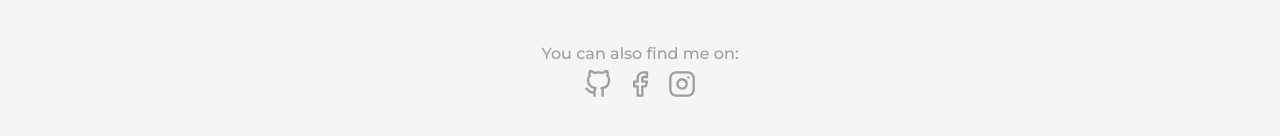
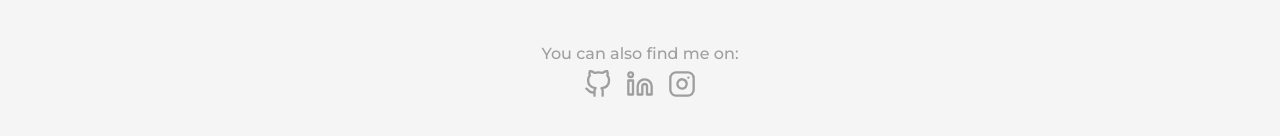
Before and after one commit to Reqill/portfolio-website-2021, a React (Create React App) app: page /about in a window 1280 px wide. Shown: the part 584-720 px from the top of the page. Built offline with nearby package versions, Linux system fonts and the light colour scheme.

Commit message:
Changed facebook to linkedin href

```diff
--- a/src/screens/About.jsx
+++ b/src/screens/About.jsx
@@ -4,7 +4,7 @@ import '../styles/style.css'
 import Avatar from '../media/about.svg'
 import { GitHub } from 'react-feather';
 import { Instagram } from 'react-feather';
-import { Facebook } from 'react-feather';
+import { Linkedin } from 'react-feather';
 
 
 function About({ colorScheme, language, setScreen, colorTheme }) {
@@ -78,8 +78,8 @@ function About({ colorScheme, language, setScreen, colorTheme }) {
                         <p style={{ color: "rgba(136, 136, 136, .8)", fontWeight: "500", marginBottom: "7px" }}>{language === "EN" ? "You can also find me on:" : "Możesz mnie również znaleźć na:"}</p>
                         <div style={{ display: "flex", flexDirection: "row", justifyContent: "center", alignItems: "center" }}>
                             <a href="https://github.com/Reqill" target="_blank"><GitHub size={28} className="social-icon" /></a>
-                            <a href="#" target="_blank"><Facebook size={28} className="social-icon" /></a>
-                            <a href="#" target="_blank"><Instagram size={28} className="social-icon" /></a>
+                            <a href="https://www.Linkedin.com/in/miko%C5%82aj-mr%C3%B3zek-77b949214/" target="_blank"><Linkedin size={28} className="social-icon" /></a>
+                            <a href="https://www.instagram.com/mmrozek.design/" target="_blank"><Instagram size={28} className="social-icon" /></a>
 
                         </div>
                     </div>
```
Lines whose indentation alone changed are shown as unchanged.
